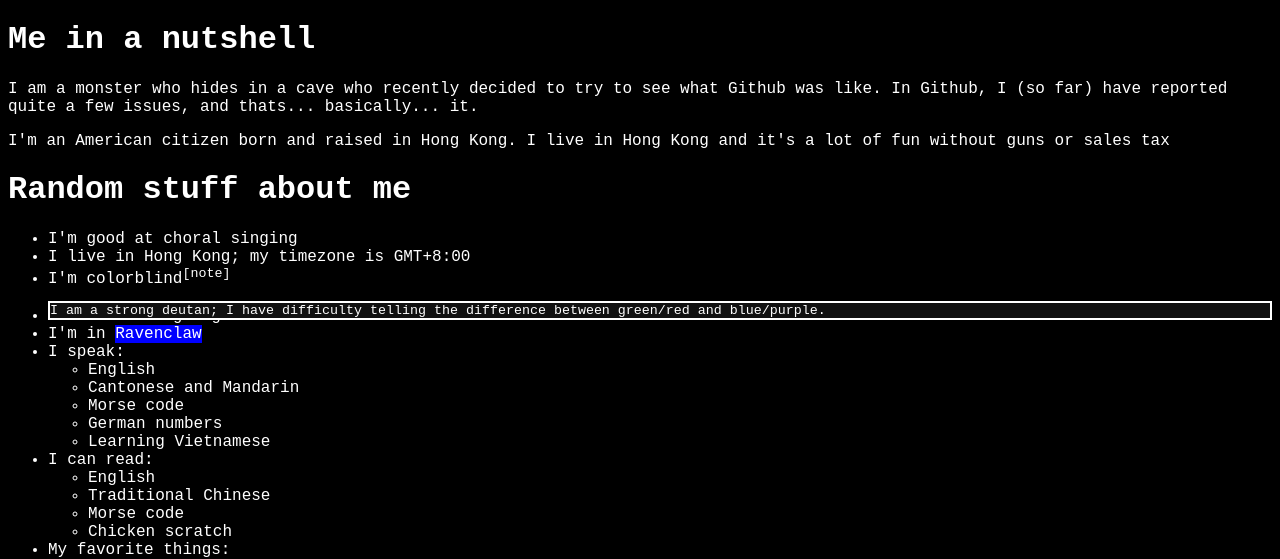
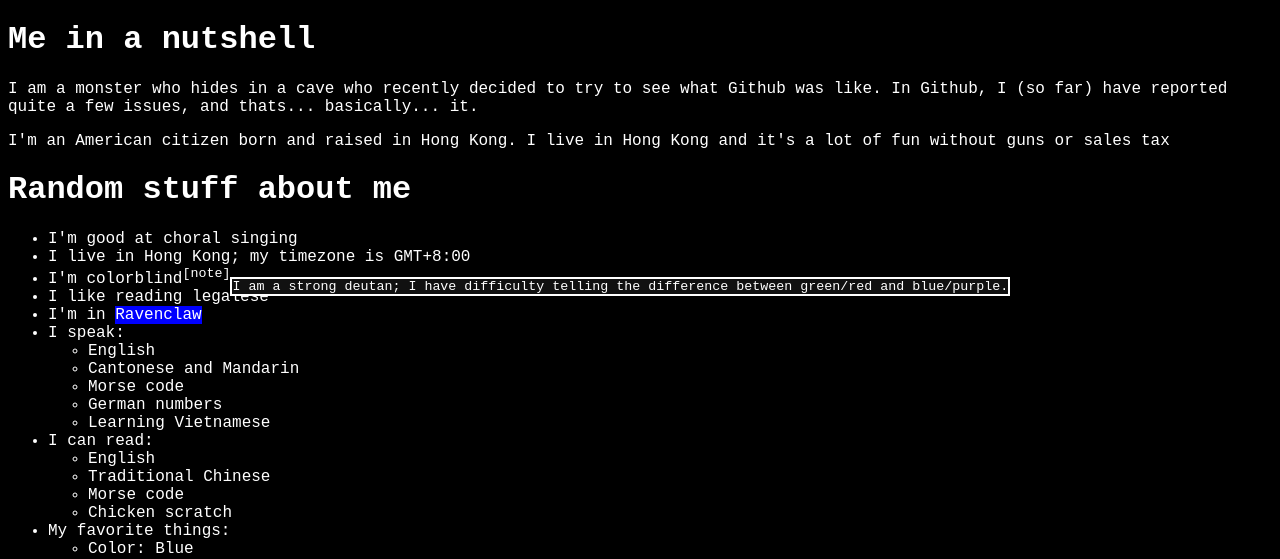
Before and after one commit to Kenny2github/kenny2github.github.io, a PHP site: page / in a window 1280 px wide, with the pointer over the restyled element. Shown: the part 50-609 px from the top of the page. Run offline with PHP 8.4, Linux system fonts and the light colour scheme.

Commit message:
Update main.css

```diff
--- a/main.css
+++ b/main.css
@@ -42,6 +42,6 @@ sup.note div{
     left:0;
 }
 sup.note:hover div {
-    display:block;
+    display:inherit;
     z-index:100;
 }
```
